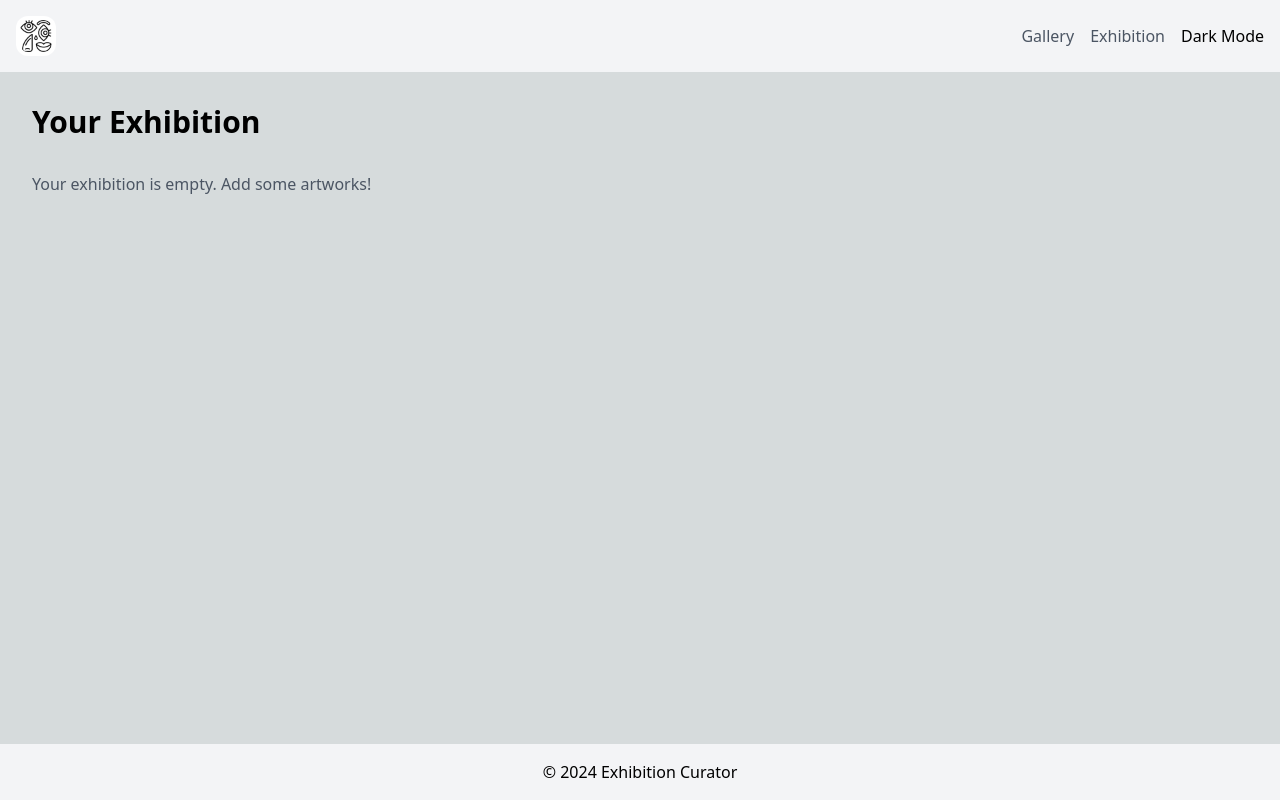
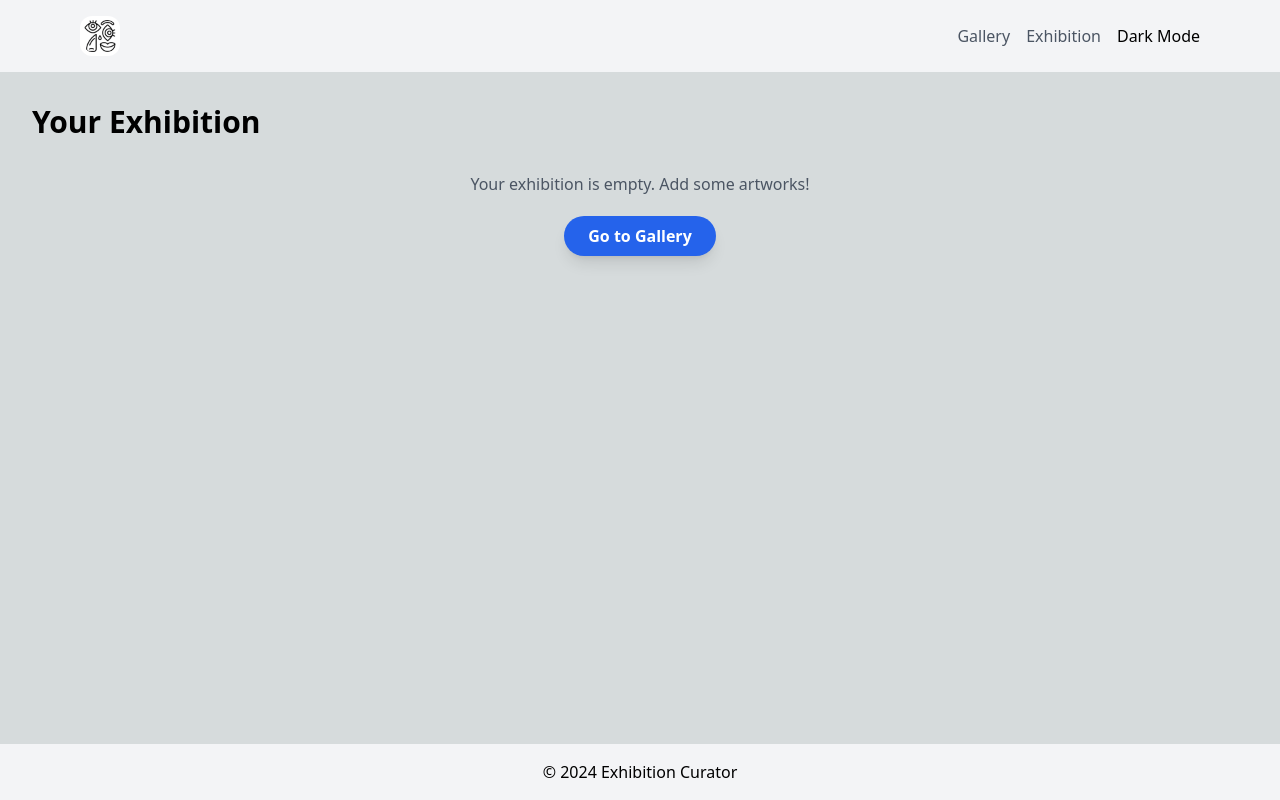
Before and after one commit to ZEwela/exhibition-curator-project-pwa, a Next.js app: page /exhibition in a window 1280 px wide. Built offline with nearby package versions, Linux system fonts and the light colour scheme.

Commit message:
Style changes

```diff
--- a/app/components/Exhibition.tsx
+++ b/app/components/Exhibition.tsx
@@ -6,6 +6,7 @@ import { NormalizedArtwork } from "@/types/artwork";
 import ArtworkDetails from "./ArtworkDetails";
 import { useRouter, usePathname, useSearchParams } from "next/navigation";
 import Pagination from "./Pagination";
+import Link from "next/link";
 
 const ITEMS_PER_PAGE = 20;
 
@@ -50,9 +51,17 @@ const Exhibition: React.FC = () => {
   return (
     <div>
       {exhibitionArtworks.length === 0 ? (
-        <p className="text-gray-600 dark:text-gray-400">
-          Your exhibition is empty. Add some artworks!
-        </p>
+        <div className="flex items-center justify-center flex-col gap-5">
+          <p className="text-gray-600 dark:text-gray-400">
+            Your exhibition is empty. Add some artworks!
+          </p>
+          <Link
+            href="/gallery"
+            className="px-6 py-2 bg-blue-600 text-white font-semibold rounded-full shadow-lg hover:bg-blue-700 dark:bg-blue-500 dark:hover:bg-blue-400 transition-all duration-300 ease-in-out focus:outline-none focus:ring-4 focus:ring-blue-400 dark:focus:ring-blue-300"
+          >
+            Go to Gallery
+          </Link>
+        </div>
       ) : (
         <div>
           <div className="grid grid-cols-[repeat(auto-fill,minmax(250px,1fr))] gap-4">
--- a/app/components/Navbar.tsx
+++ b/app/components/Navbar.tsx
@@ -5,7 +5,7 @@ import { ThemeToggle } from "./ThemeToggle";
 
 const Navbar = () => {
   return (
-    <nav className="flex items-center justify-between p-4 bg-gray-100 dark:bg-gray-800">
+    <nav className="flex items-center justify-between p-4 md:px-20 bg-gray-100 dark:bg-gray-800">
       <div className="flex items-center">
         <Link
           href="/"
--- a/app/gallery/page.tsx
+++ b/app/gallery/page.tsx
@@ -95,14 +95,12 @@ const GalleryPage: React.FC = () => {
 
   return (
     <div className="container mx-auto p-8">
-      <h1 className="text-2xl font-bold text-gray-800 dark:text-white mb-8">
-        Art Gallery
-      </h1>
+      <h1 className="text-3xl font-bold mb-8">Gallery</h1>
 
       <div className="flex flex-col items-center gap-6 mb-8 w-full">
         <form
           onSubmit={handleSearchSubmit}
-          className="flex items-center justify-center w-full max-w-lg bg-white dark:bg-gray-800 p-4 rounded-lg shadow-md transition-shadow duration-300 ease-in-out"
+          className="flex flex-col sm:flex-row items-center justify-between w-full max-w-lg bg-white dark:bg-gray-800 p-4 rounded-lg shadow-md transition-shadow duration-300 ease-in-out"
         >
           <label htmlFor="search" className="sr-only">
             Search by keyword
@@ -113,8 +111,9 @@ const GalleryPage: React.FC = () => {
             placeholder="Search by keyword"
             value={searchTerm}
             onChange={handleSearchChange}
-            className="flex-1 px-4 py-2 text-base border border-gray-300 rounded-l-md focus:outline-none focus:ring-2 focus:ring-indigo-500 dark:bg-gray-700 dark:border-gray-600 dark:placeholder-gray-400 dark:text-white transition-shadow duration-200"
+            className="flex-1 px-4 py-2 text-base border border-gray-300 rounded-md focus:outline-none focus:ring-2 focus:ring-indigo-500 dark:bg-gray-700 dark:border-gray-600 dark:placeholder-gray-400 dark:text-white transition-shadow duration-200"
           />
+          <div className="flex mt-2 sm:mt-0 sm:ml-2">
             <button
               type="submit"
               className="px-4 py-2 bg-indigo-600 text-white rounded-md hover:bg-indigo-700 transition duration-200 ease-in-out focus:outline-none focus:ring-2 focus:ring-indigo-400 dark:bg-indigo-500 dark:hover:bg-indigo-600"
@@ -129,6 +128,7 @@ const GalleryPage: React.FC = () => {
             >
               Clear
             </button>
+          </div>
         </form>
 
         <CustomSelect
```
Lines whose indentation alone changed are shown as unchanged.
